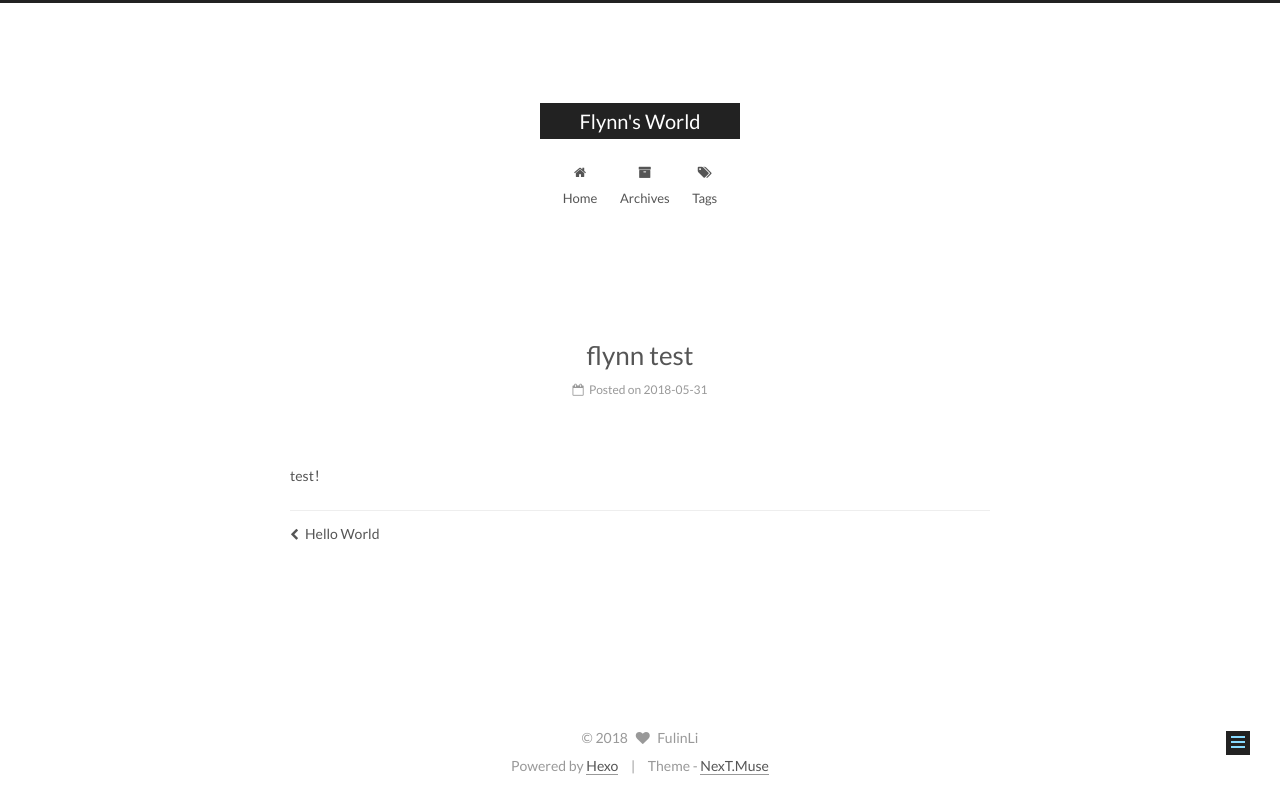
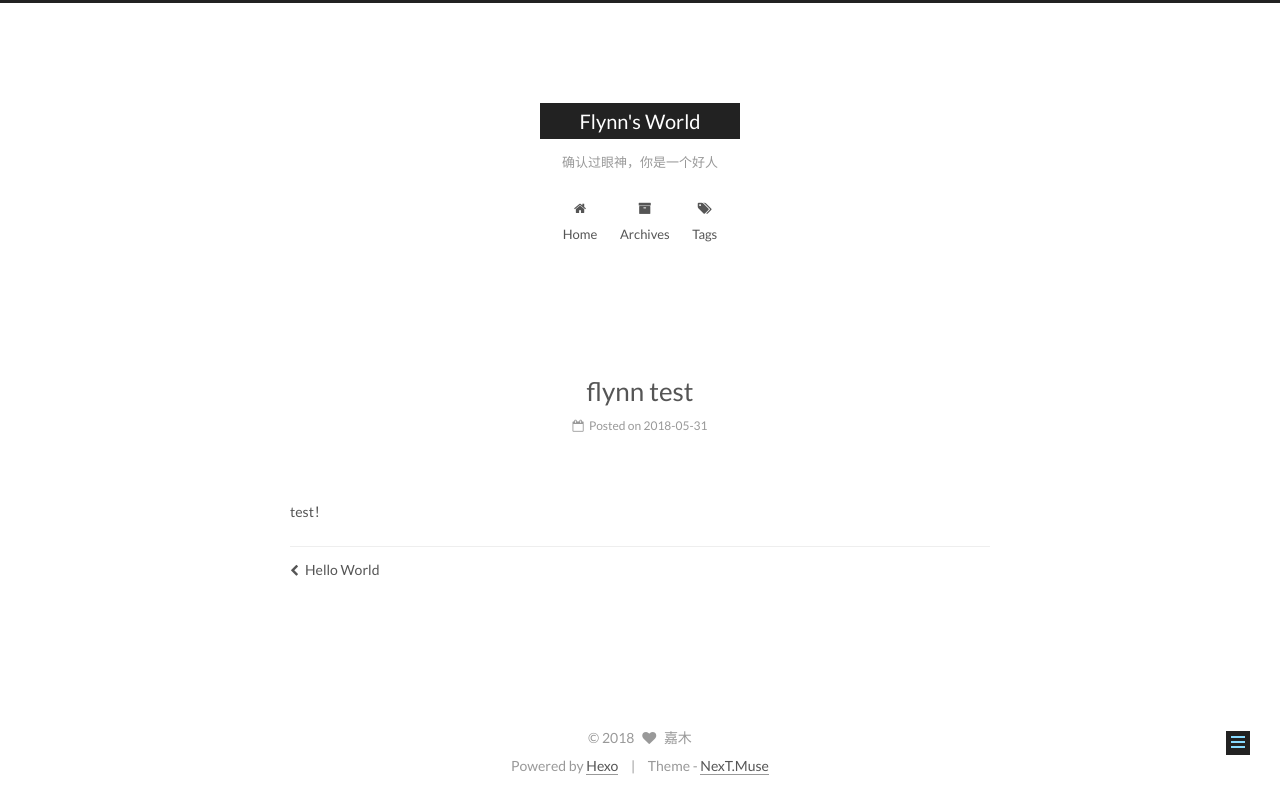
Before and after one commit to fulinli/fulinli.github.io, a plain HTML site: page 2018/05/31/flynn-test/index.html in a window 1280 px wide. Drawn offline with Linux system fonts and the light colour scheme.

Commit message:
Site updated: 2018-05-31 15:51:22

```diff
--- a/2018/05/31/flynn-test/index.html
+++ b/2018/05/31/flynn-test/index.html
@@ -180,7 +180,7 @@
       </a>
     </div>
 
-        <p class="site-subtitle"></p>
+        <p class="site-subtitle">确认过眼神，你是一个好人</p>
 
   </div>
 
@@ -265,7 +265,7 @@
     <link itemprop="mainEntityOfPage" href="http://yoursite.com/2018/05/31/flynn-test/">
 
     <span hidden itemprop="author" itemscope itemtype="http://schema.org/Person">
-      <meta itemprop="name" content="FulinLi">
+      <meta itemprop="name" content="嘉木">
       <meta itemprop="description" content="">
       <meta itemprop="image" content="/images/avatar.gif">
     </span>
@@ -419,8 +419,8 @@
         <div class="site-author motion-element" itemprop="author" itemscope itemtype="http://schema.org/Person">
           <img class="site-author-image" itemprop="image"
                src="/images/avatar.gif"
-               alt="FulinLi" />
-          <p class="site-author-name" itemprop="name">FulinLi</p>
+               alt="嘉木" />
+          <p class="site-author-name" itemprop="name">嘉木</p>
 
               <p class="site-description motion-element" itemprop="description"></p>
 
@@ -480,7 +480,7 @@
   <span class="with-love">
     <i class="fa fa-heart"></i>
   </span>
-  <span class="author" itemprop="copyrightHolder">FulinLi</span>
+  <span class="author" itemprop="copyrightHolder">嘉木</span>
 </div>
 
 
--- a/css/main.css
+++ b/css/main.css
@@ -1807,7 +1807,7 @@ pre .javascript .function {
   width: 4px;
   height: 4px;
   border-radius: 50%;
-  background: #77f5cf;
+  background: #4a3228;
 }
 .links-of-blogroll {
   font-size: 13px;
```
Also changed, not shown: 2018/05/31/hello-world/index.html (+5 -5 lines), archives/2018/05/index.html (+4 -4 lines), archives/2018/index.html (+4 -4 lines), archives/index.html (+4 -4 lines), index.html (+6 -6 lines).
